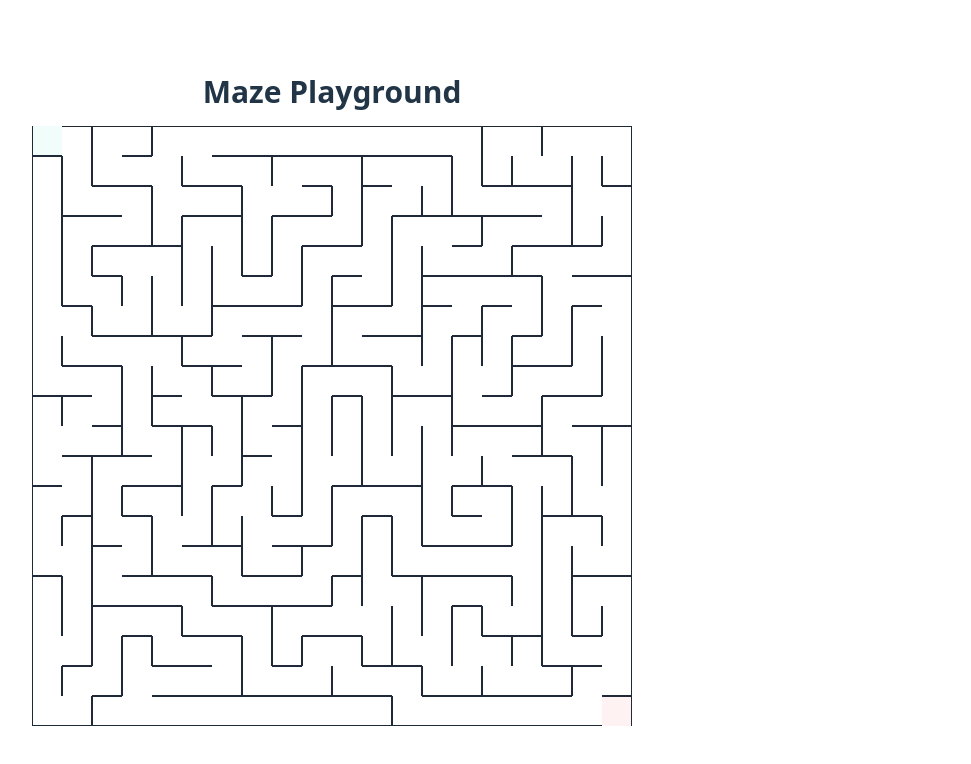
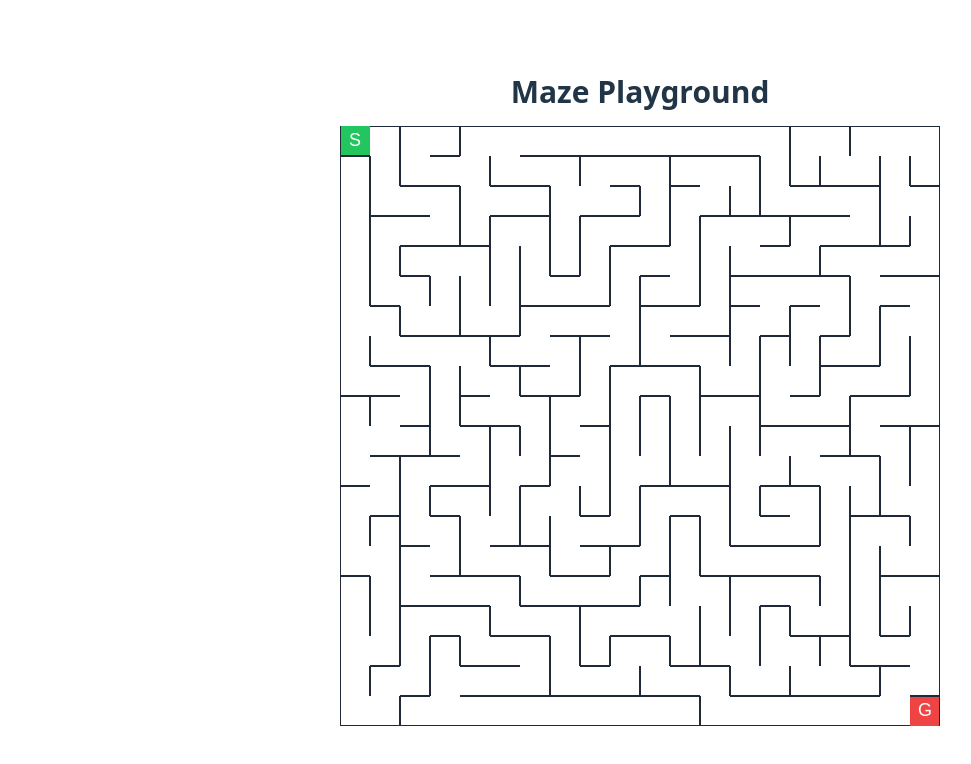
Before and after one commit to sugyan/codex-maze, a React (Vite) app: page / in a window 1280 px wide. Shown: the top 764 px of the page, without its empty margins (0-971 px from the left). Built offline with nearby package versions, Linux system fonts and the light colour scheme.

Commit message:
Improve maze usability

```diff
--- a/src/components/Maze.tsx
+++ b/src/components/Maze.tsx
@@ -76,10 +76,16 @@ export default function Maze({ width = 20, height = 20, size = 600 }: { width?:
     const ctx = canvas.getContext('2d')!
     const cellSize = size / width
     ctx.clearRect(0, 0, canvas.width, canvas.height)
-    ctx.fillStyle = '#f0fdfa'
+    ctx.fillStyle = '#22c55e'
     ctx.fillRect(0, 0, cellSize, cellSize)
-    ctx.fillStyle = '#fef2f2'
+    ctx.fillStyle = '#ef4444'
     ctx.fillRect((width - 1) * cellSize, (height - 1) * cellSize, cellSize, cellSize)
+    ctx.fillStyle = '#ffffff'
+    ctx.font = `${cellSize * 0.6}px sans-serif`
+    ctx.textAlign = 'center'
+    ctx.textBaseline = 'middle'
+    ctx.fillText('S', cellSize / 2, cellSize / 2)
+    ctx.fillText('G', (width - 0.5) * cellSize, (height - 0.5) * cellSize)
     ctx.strokeStyle = '#1f2937'
     ctx.lineWidth = 2
 
@@ -125,6 +131,8 @@ export default function Maze({ width = 20, height = 20, size = 600 }: { width?:
     let drawing = false
     let currentX = 0
     let currentY = 0
+    let lastX = 0
+    let lastY = 0
 
     const cellCenter = (x: number, y: number) => [x * cellSize + cellSize / 2, y * cellSize + cellSize / 2]
 
@@ -132,7 +140,9 @@ export default function Maze({ width = 20, height = 20, size = 600 }: { width?:
       const rect = drawCanvas.getBoundingClientRect()
       const x = Math.floor((e.clientX - rect.left) / cellSize)
       const y = Math.floor((e.clientY - rect.top) / cellSize)
-      if (x !== 0 || y !== 0) return
+      if (x !== 0 || y !== 0) {
+        if (x !== lastX || y !== lastY) return
+      }
       drawing = true
       currentX = x
       currentY = y
@@ -163,6 +173,8 @@ export default function Maze({ width = 20, height = 20, size = 600 }: { width?:
 
     const end = () => {
       drawing = false
+      lastX = currentX
+      lastY = currentY
     }
 
     drawCanvas.addEventListener('pointerdown', start)
--- a/src/index.css
+++ b/src/index.css
@@ -29,7 +29,8 @@ a:hover {
 body {
   margin: 0;
   display: flex;
-  place-items: center;
+  justify-content: center;
+  align-items: center;
   min-width: 320px;
   min-height: 100vh;
 }
```
